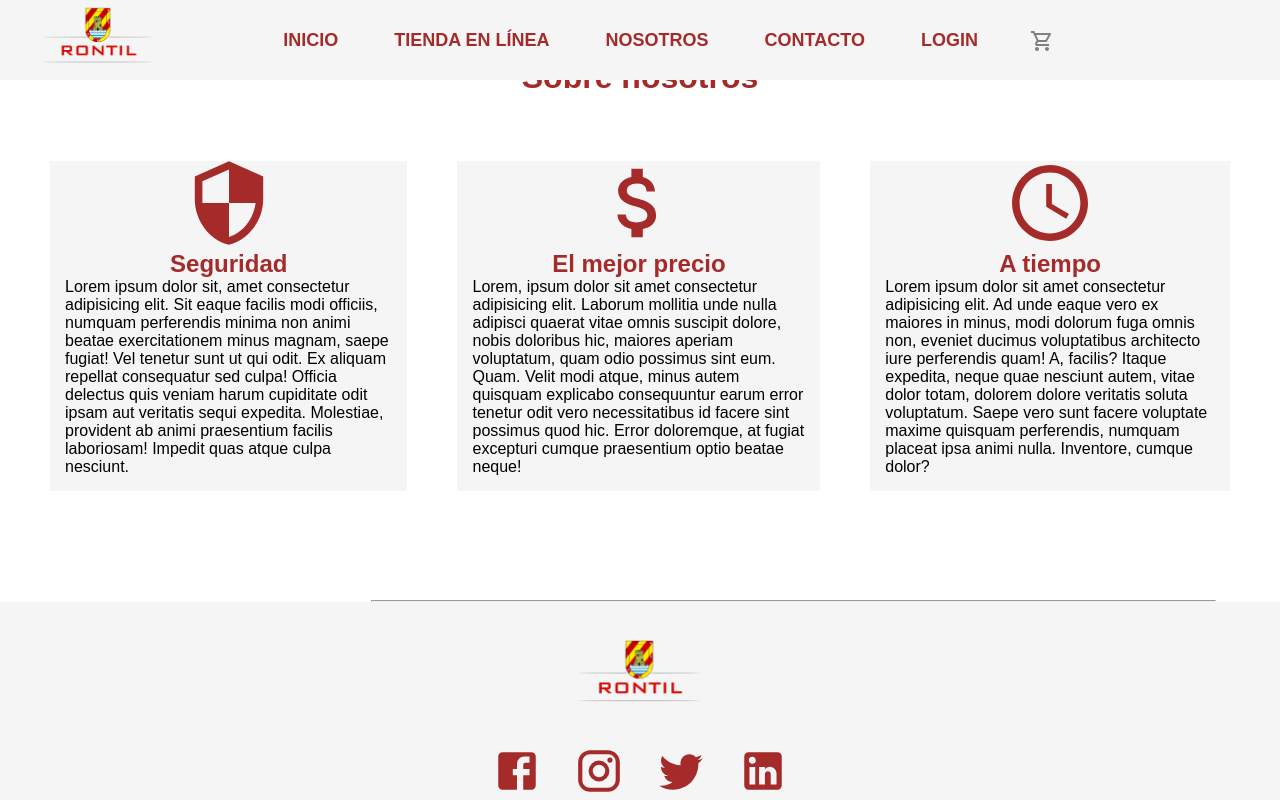
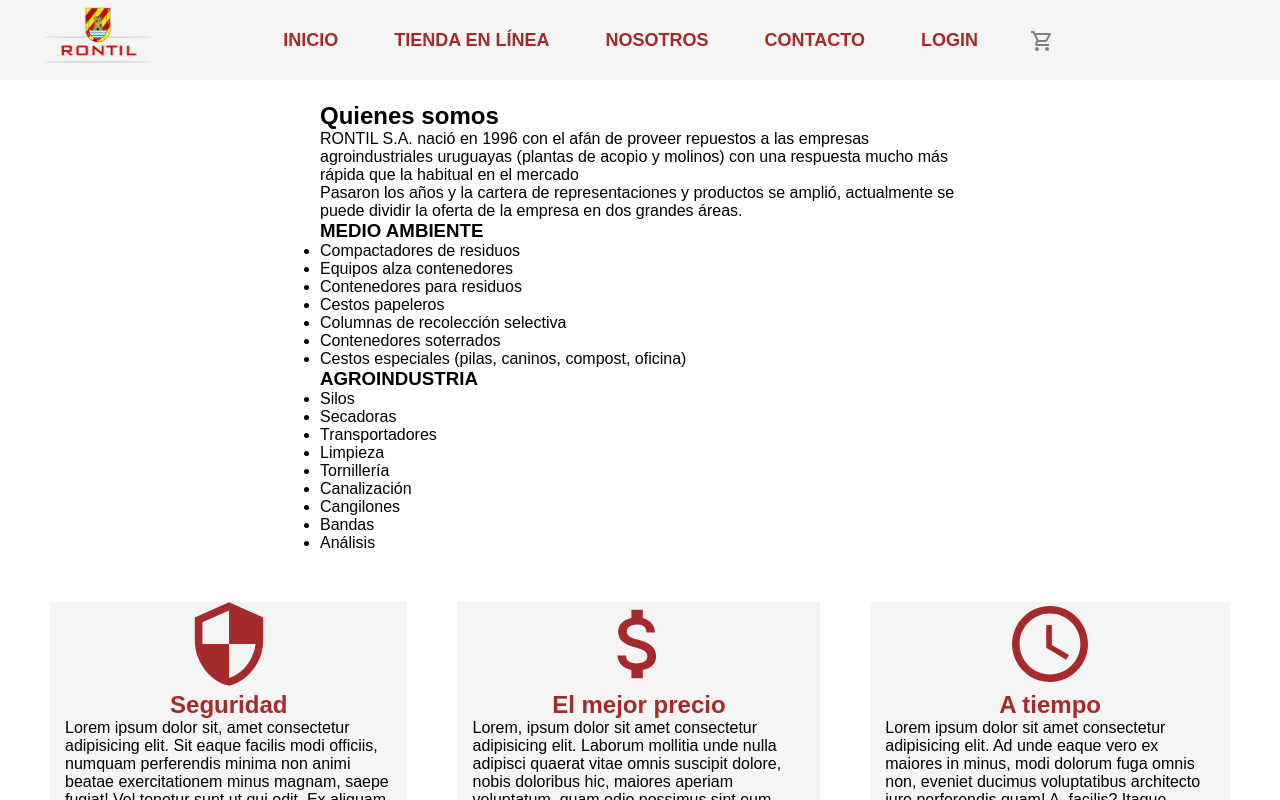
Before and after one commit to josemaria1988/rontil-web-react, a React (Create React App) app: page /nosotros in a window 1280 px wide. Shown: the top 800 px of the page. Built offline with nearby package versions, Linux system fonts and the light colour scheme; no server answers.

Commit message:
[ADD] contenido a seccion nosotros

```diff
--- a/src/components/Nosotros/Nosotros.jsx
+++ b/src/components/Nosotros/Nosotros.jsx
@@ -9,6 +9,38 @@ const Nosotros = () => {
     return (
         <div className="nosotros-container">
             <h1 className="nosotros-titulo">Sobre nosotros</h1>
+            <div className="quienes-somos">
+
+                <h2>Quienes somos</h2>
+                <p>RONTIL S.A. nació en 1996 con el afán de proveer repuestos a las empresas agroindustriales uruguayas (plantas de acopio y molinos) con una respuesta mucho más rápida que la habitual en el mercado</p>
+                <p>Pasaron los años y la cartera de representaciones y productos se amplió, actualmente se puede dividir la oferta de la empresa en dos grandes áreas.</p>
+                <div className="areas-mercado">
+                <h3>MEDIO AMBIENTE</h3>
+                <ul>
+                    <li>Compactadores de residuos</li>
+                    <li>Equipos alza contenedores</li>
+                    <li>Contenedores para residuos</li>
+                    <li>Cestos papeleros</li>
+                    <li>Columnas de recolección selectiva</li>
+                    <li>Contenedores soterrados</li>
+                    <li>Cestos especiales (pilas, caninos, compost, oficina)</li>
+                </ul>
+                </div>
+                <div className="areas-mercado">
+                <h3>AGROINDUSTRIA</h3>
+                <ul>
+                    <li>Silos</li>
+                    <li>Secadoras</li>
+                    <li>Transportadores</li>
+                    <li>Limpieza</li>
+                    <li>Tornillería</li>
+                    <li>Canalización</li>
+                    <li>Cangilones</li>
+                    <li>Bandas</li>
+                    <li>Análisis</li>
+                </ul>
+                </div>
+            </div>
              <div className="iconos-father">
                 <div className="iconos-nosotros">
                     <SecurityIcon className="iconos"/>
--- a/src/components/Nosotros/Nosotros.scss
+++ b/src/components/Nosotros/Nosotros.scss
@@ -45,6 +45,17 @@
     color: brown;
 }
 
+.quienes-somos {
+    margin-top: 50px;
+    max-width: 50%;
+    display: grid;
+    grid-template-columns: auto;
+}
+
+.areas-mercado {
+    flex-direction: row;
+}
+
 @media screen and (max-width: 900px){
     .iconos-father {
         flex-direction: column;
```
